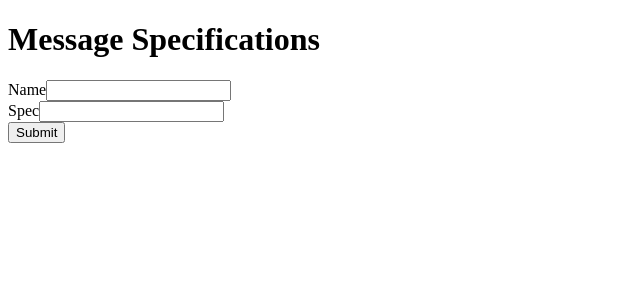
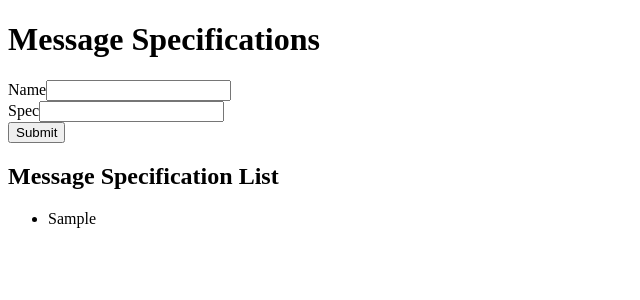
Before and after one commit to zgavin1/messspecevaluator, a React app: page / in a window 1280 px wide. Both pictures are taken after typing "Sample", "Sample" into the empty fields and a click on the input 36 px from the left and 132 px from the top of the page. Shown: the top 300 px of the page, without its empty margins (0-640 px from the left). Built offline with nearby package versions, Linux system fonts and the light colour scheme.

Commit message:
Build message specification list presentational component.

```diff
--- a/src/components/index.jsx
+++ b/src/components/index.jsx
@@ -4,15 +4,14 @@ import { connect } from 'react-redux';
 import * as actions from './../actions';
 
 import MessSpecForm from './msform';
+import MessSpecList from './mslist';
 
-const App = ({ addMessSpec }) => {
-   let name,
-       spec;
-
+const App = ({ messSpecs, addMessSpec }) => {
    return (
       <div>
          <h1>Message Specifications</h1>
          <MessSpecForm submitHandler={addMessSpec} />
+         <MessSpecList data={messSpecs} />
       </div>
    );
 };
--- /dev/null
+++ b/src/components/mslist.jsx
@@ -0,0 +1,18 @@
+import React from 'react';
+
+const MessSpecList = ({ data }) => {
+   debugger
+   const specsNames = Object.keys(data).map((ms) =>
+      <li key={data[ms].id}>{data[ms].name}</li>
+   );
+   return (
+      <div className="alls-specs">
+         <h2> Message Specification List </h2>
+         <ul>
+            {specsNames}
+         </ul>
+      </div>
+   );
+}
+
+export default MessSpecList;
--- a/src/reducers/index.js
+++ b/src/reducers/index.js
@@ -3,7 +3,6 @@ import { combineReducers } from 'redux'
 const messSpecs = (state = {}, action) => {
    switch (action.type) {
       case "ADD_MESS_SPEC":
-         debugger
          return {
             ...state,
             [action.id]: {
```
